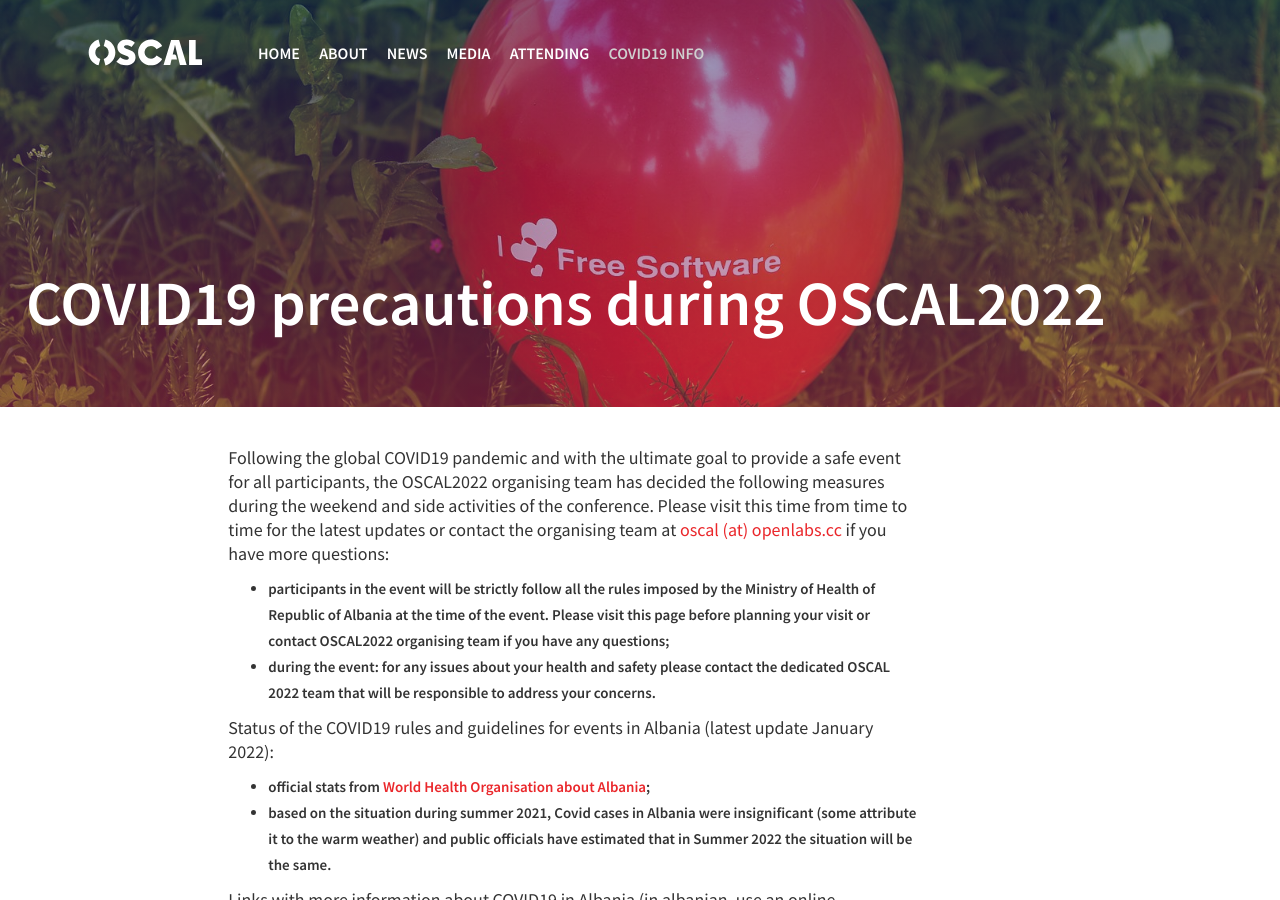
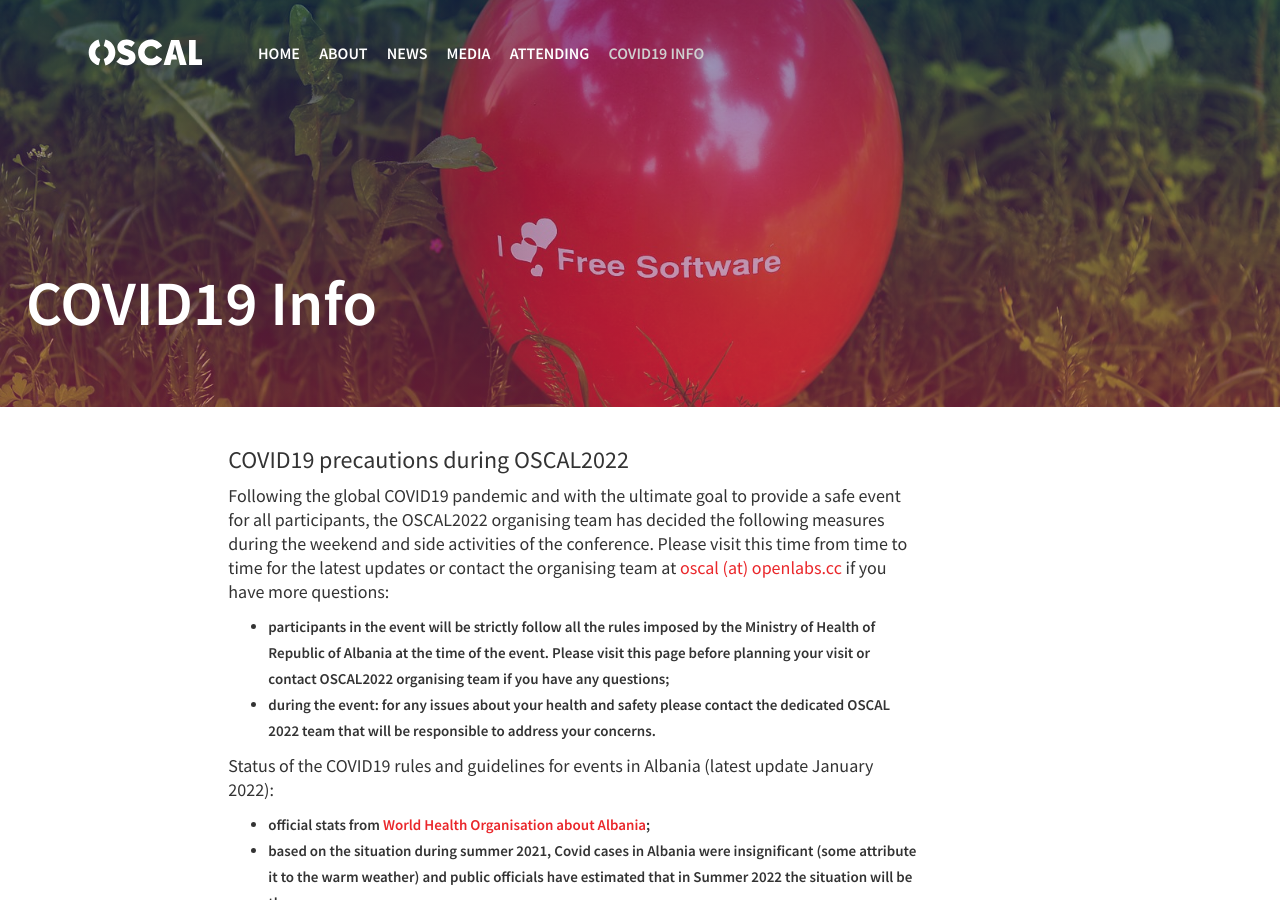
Before and after one commit to OpenLabsHackerspace/OSCAL2022-website, a Jekyll site: the page built from covid-19.html, in a window 1280 px wide and 900 px high. Built offline with Jekyll 4.4.1, drawn with Linux system fonts in a browser that asks for light colours; comment, search, counter and statistics services are not loaded.

Commit message:
Update covid-19.html
Shorter title on cover image, longer subtitle below

```diff
--- a/covid-19.html
+++ b/covid-19.html
@@ -1,10 +1,11 @@
 ---
 layout: post
-title: COVID19 precautions during OSCAL2022
+title: COVID19 Info
 permalink: /covid-19/
 image: blog.jpg
 ---
 
+<h2>COVID19 precautions during OSCAL2022</h2>
 <p>Following the global COVID19 pandemic and with the ultimate goal to provide a safe event for all participants, the OSCAL2022 organising team has decided the following measures during the weekend and side activities of the conference. Please visit this time from time to time for the latest updates or contact the organising team at <a href="mailto:oscal@openlabs.cc">oscal (at) openlabs.cc</a> if you have more  questions:</p>
 <ul>
     <li>participants in the event will be strictly follow all the rules imposed by the Ministry of Health of Republic of Albania at the time of the event. Please visit this page before planning your visit or contact OSCAL2022 organising team if you have any questions;</li>
```
